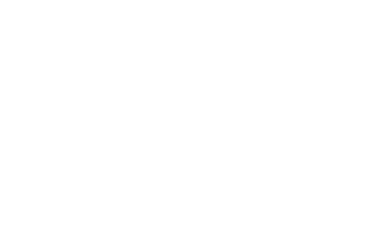
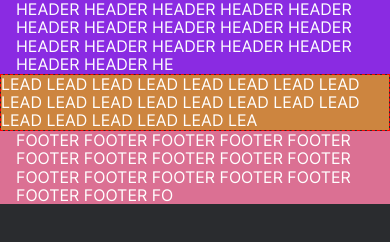
Before and after one commit to RoChernikov/russian-travel, a plain HTML site: page index.html in a window 390 px wide. Drawn offline with Linux system fonts and the light colour scheme; files whose address does not match are found by name.

Commit message:
Выполнена подготовка к верстке основных блоков

```diff
--- /dev/null
+++ b/blocks/content/__article/content__article.css
@@ -0,0 +1,13 @@
+.content__article {
+  background-color: rgb(117, 209, 221);
+  max-width: 690px;
+  min-height: 52px;
+  margin-left: 100px;
+  transition: margin .2s linear;
+}
+
+@media screen and (max-width: 1023px) {
+  .content__article {
+    margin: 0;
+  }
+}
--- /dev/null
+++ b/blocks/content/content.css
@@ -0,0 +1,3 @@
+.content {
+  border: .5px dashed red;
+}
--- a/blocks/footer/footer.css
+++ b/blocks/footer/footer.css
@@ -0,0 +1,5 @@
+.footer {
+  background-color: palevioletred;
+  min-height: 50px;
+  transition: padding .2s linear;
+}
--- a/blocks/header/header.css
+++ b/blocks/header/header.css
@@ -0,0 +1,5 @@
+.header {
+  background-color: blueviolet;
+  min-height: 52px;
+  transition: padding .2s linear;
+}
--- a/blocks/intro/intro.css
+++ b/blocks/intro/intro.css
@@ -0,0 +1,5 @@
+.intro {
+  background-color:powderblue;
+  min-height: 52px;
+  transition: padding .2s linear;
+}
--- a/blocks/lead/lead.css
+++ b/blocks/lead/lead.css
@@ -0,0 +1,5 @@
+.lead {
+  background-color:peru;
+  min-height: 52px;
+  transition: padding .2s linear;
+}
--- /dev/null
+++ b/blocks/page/__section/_narrow/page__section_narrow.css
@@ -0,0 +1,9 @@
+.page__section_narrow {
+  max-width: 1080px;
+}
+
+@media screen and (max-width: 1023px) {
+  .page__section_narrow {
+    padding: 0;
+  }
+}
--- /dev/null
+++ b/blocks/page/__section/_text/page__section_text.css
@@ -0,0 +1,3 @@
+.page__section_text {
+  max-width: 786px;
+}
--- /dev/null
+++ b/blocks/page/__section/page__section.css
@@ -0,0 +1,18 @@
+.page__section {
+  max-width: 1280px;
+  padding: 0 48px;
+  margin: 0 auto;
+  box-sizing: border-box;
+}
+
+@media screen and (max-width: 1023px) {
+  .page__section {
+    padding: 0 24px;
+  }
+}
+
+@media screen and (max-width: 767px) {
+  .page__section {
+    padding: 0 16px;
+  }
+}
--- a/blocks/page/page.css
+++ b/blocks/page/page.css
@@ -1,3 +1,5 @@
 .page {
   font-family: 'Inter', Arial, sans-serif;
+  color: #fff;
+  background-color: #2A2C2F;
 }
--- a/index.html
+++ b/index.html
@@ -11,8 +11,30 @@
   <link href="./pages/index.css" rel="stylesheet">
 </head>
 
-<body>
-
+<body class="page">
+  <!--Шапка сайта-->
+  <header class="header page__section">HEADER HEADER HEADER HEADER HEADER HEADER HEADER HEADER HEADER HEADER
+    HEADER HEADER HEADER HEADER HEADER HEADER HEADER HE
+  </header>
+  <!--Основное содержимое страницы-->
+  <main class="content">
+    <section class="lead page__section page__section_narrow">LEAD LEAD LEAD LEAD LEAD LEAD LEAD LEAD LEAD LEAD
+      LEAD LEAD LEAD LEAD LEAD LEAD LEAD LEAD LEAD LEAD LEAD LEA
+    </section>
+    <!-- <section class="intro page__section" aria-label="Основная статья">
+      <article class="content__article">INTRO INTRO INTRO INTRO INTRO INTRO INTRO INTRO INTRO INTRO INTR
+        INTRO INTRO
+      </article> -->
+    </section>
+    <!-- <section class="photo-grid">PHOTO-GRID PHOTO-GRID PHOTO-GRID PHOTO-GRID PHOTO-GRID PHOTO-GRID PHOTO-GRID PHOTO-GRID
+      PHOTO-GRID PHOTO-GRID </section>
+    <section class="places">PLACES PLACES PLACES PLACES PLACES PLACES PLACES PLACES PLACES PLACES </section>
+    <section class="cover">COVER COVER COVER COVER COVER COVER COVER COVER COVER COVER </section> -->
+  </main>
+  <!--Подвал сайта-->
+  <footer class="footer page__section">FOOTER FOOTER FOOTER FOOTER FOOTER FOOTER FOOTER FOOTER FOOTER FOOTER
+    FOOTER FOOTER FOOTER FOOTER FOOTER FOOTER FOOTER FO
+  </footer>
 </body>
 
 </html>
--- a/pages/index.css
+++ b/pages/index.css
@@ -1,9 +1,14 @@
 @import url(../vendor/normalize.css);
 @import url(../vendor/fonts.css);
 @import url(../blocks/page/page.css);
+@import url(../blocks/page/__section/page__section.css);
+@import url(../blocks/page/__section/_narrow/page__section_narrow.css);
+@import url(../blocks/page/__section/_text/page__section_text.css);
 @import url(../blocks/header/header.css);
 @import url(../blocks/header/__logo/header__logo.css);
 @import url(../blocks/header/__lang-link/header__lang-link.css);
+@import url(../blocks/content/content.css);
+@import url(../blocks/content/__article/content__article.css);
 @import url(../blocks/lead/lead.css);
 @import url(../blocks/lead/__title/lead__title.css);
 @import url(../blocks/lead/__subtitle/lead__subtitle.css);
```
